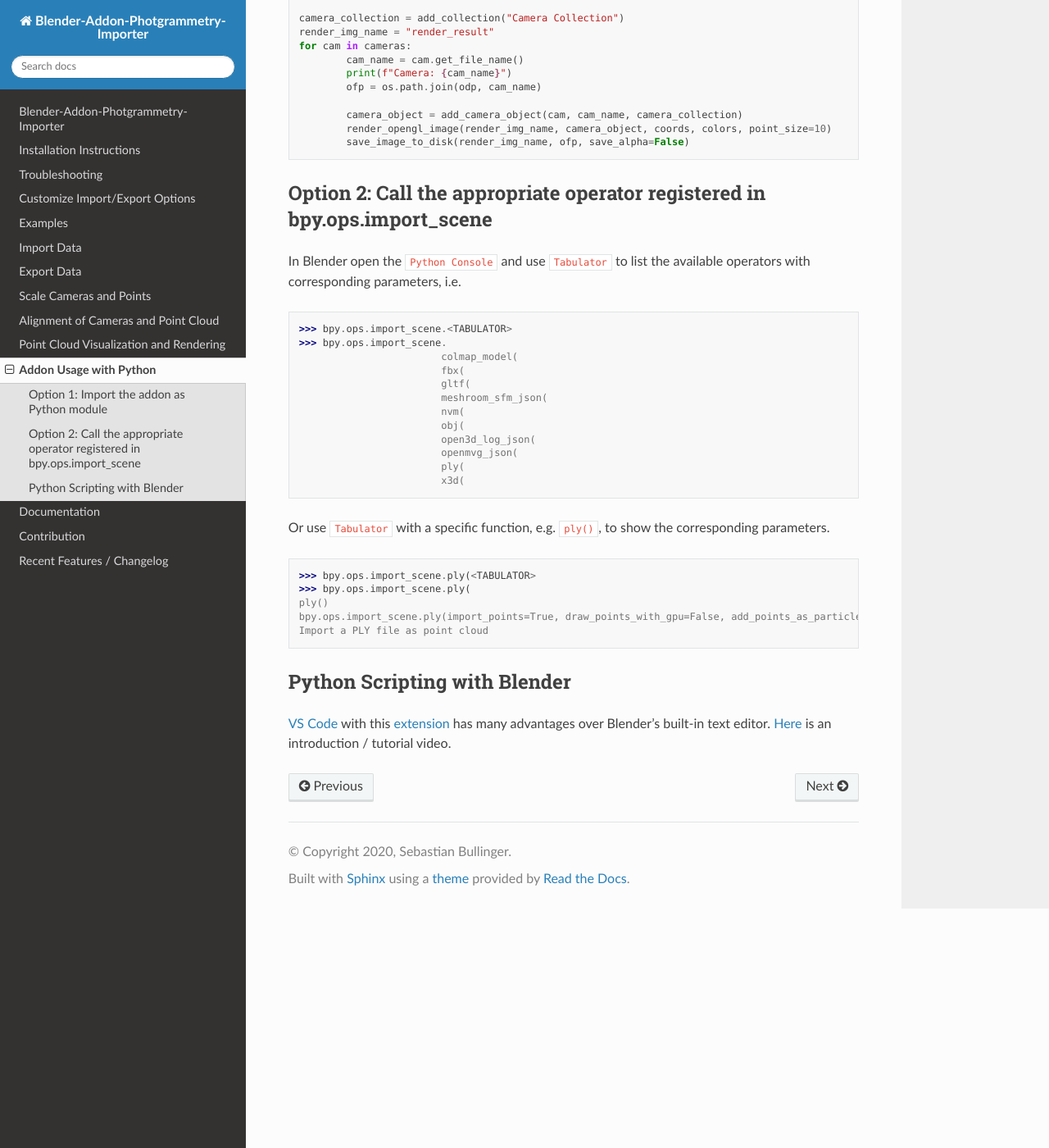
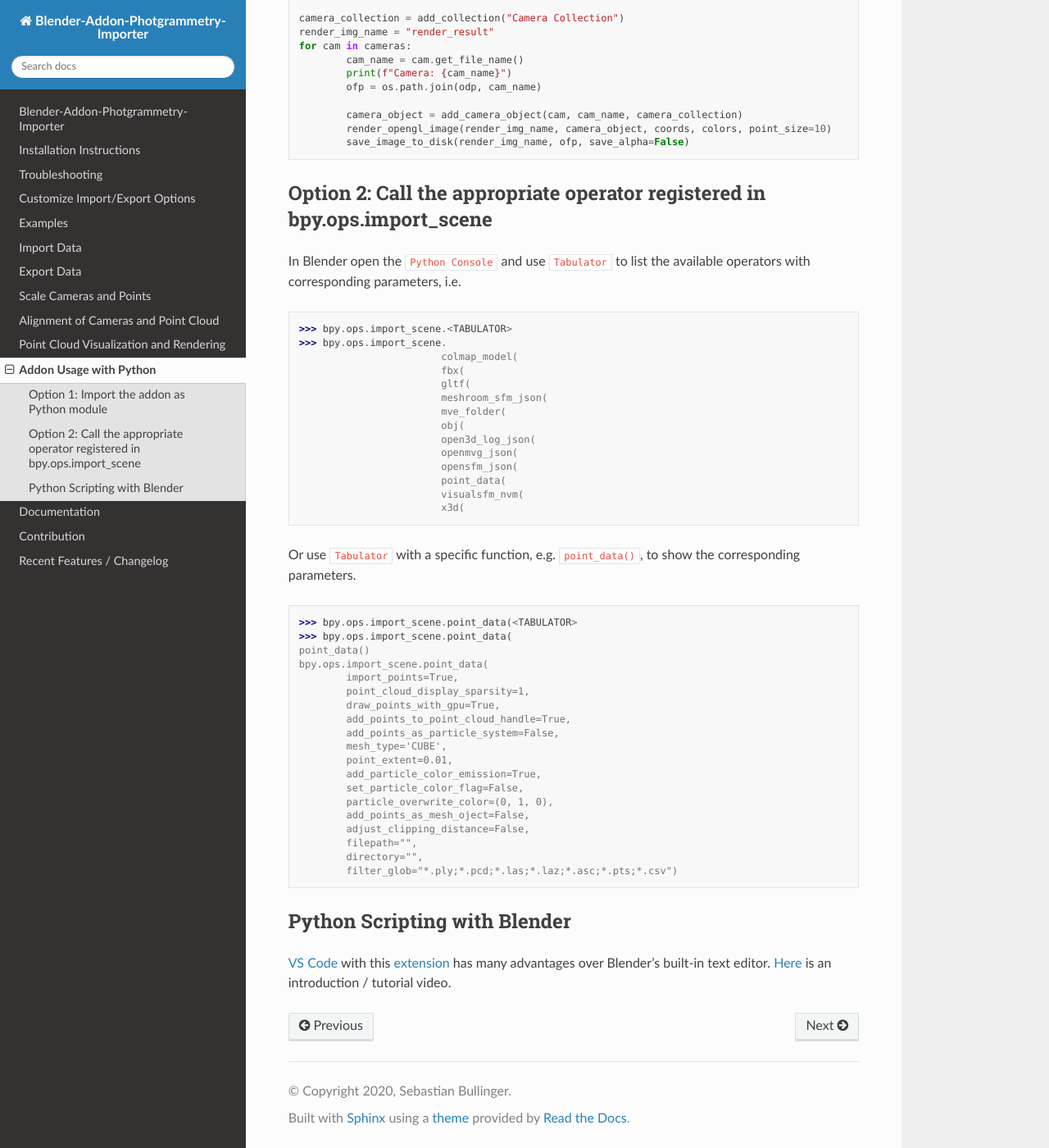
Before and after one commit to SBCV/Blender-Addon-Photogrammetry-Importer, a Sphinx documentation site: the page built from doc/sphinx/source/python.rst, in a window 1280 px wide and 1400 px high, scrolled down 1411 px. Shown: the whole window at 82% size. Built offline with Sphinx 7.4.7 and the Read the Docs theme 2.0.0, drawn with Linux system fonts in a browser that asks for light colours; pages that are not in the unit, such as notebooks, are missing from menus.

Commit message:
Update bpy.ops.import_scene description

```diff
--- a/doc/sphinx/source/python.rst
+++ b/doc/sphinx/source/python.rst
@@ -84,20 +84,36 @@ In Blender open the :code:`Python Console` and use :code:`Tabulator` to list the
                                 fbx(
                                 gltf(
                                 meshroom_sfm_json(
-                                nvm(
+                                mve_folder(
                                 obj(
                                 open3d_log_json(
                                 openmvg_json(
-                                ply(
+                                opensfm_json(
+                                point_data(
+                                visualsfm_nvm(
                                 x3d(
 
-Or use :code:`Tabulator` with a specific function, e.g. :code:`ply()`, to show the corresponding parameters. ::
+Or use :code:`Tabulator` with a specific function, e.g. :code:`point_data()`, to show the corresponding parameters. ::
 
-        >>> bpy.ops.import_scene.ply(<TABULATOR>
-        >>> bpy.ops.import_scene.ply(
-        ply()
-        bpy.ops.import_scene.ply(import_points=True, draw_points_with_gpu=False, add_points_as_particle_system=True, mesh_type='CUBE', point_extent=0.01, add_particle_color_emission=True, set_particle_color_flag=False, particle_overwrite_color=(0, 1, 0), path_to_transformations="", filepath="", directory="", filter_glob="*.ply")
-        Import a PLY file as point cloud
+        >>> bpy.ops.import_scene.point_data(<TABULATOR>
+        >>> bpy.ops.import_scene.point_data(
+        point_data()
+        bpy.ops.import_scene.point_data(
+                import_points=True,
+                point_cloud_display_sparsity=1,
+                draw_points_with_gpu=True,
+                add_points_to_point_cloud_handle=True,
+                add_points_as_particle_system=False,
+                mesh_type='CUBE',
+                point_extent=0.01,
+                add_particle_color_emission=True,
+                set_particle_color_flag=False,
+                particle_overwrite_color=(0, 1, 0),
+                add_points_as_mesh_oject=False,
+                adjust_clipping_distance=False,
+                filepath="",
+                directory="",
+                filter_glob="*.ply;*.pcd;*.las;*.laz;*.asc;*.pts;*.csv")
 
 
 Python Scripting with Blender
```
